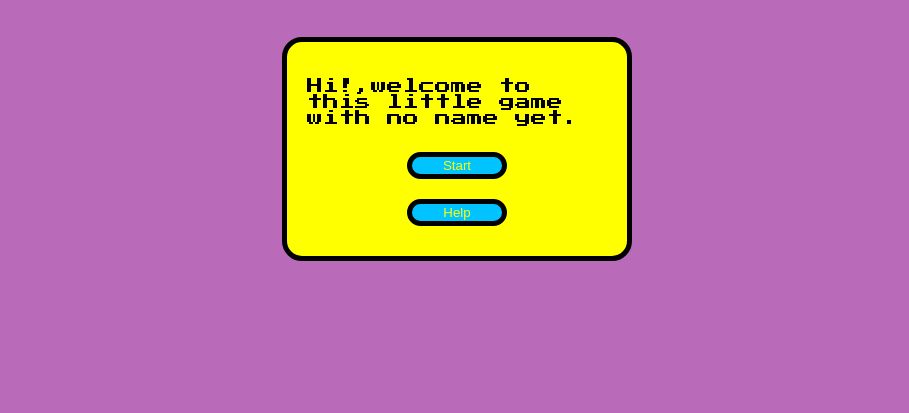
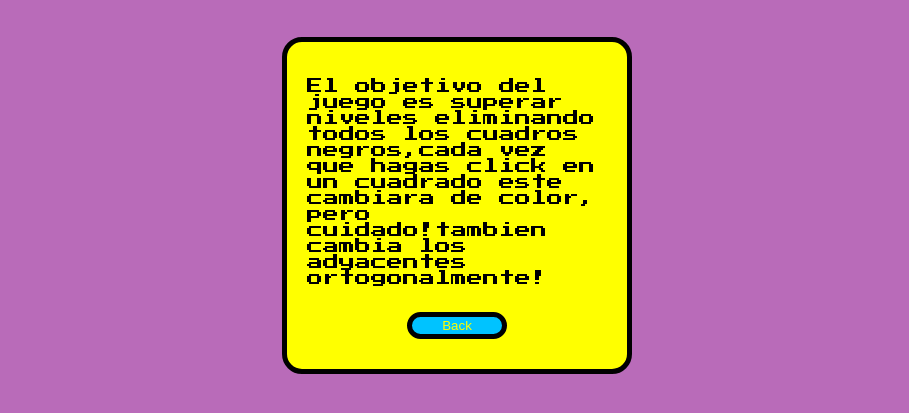
Before and after one commit to AntonioMaestreGarrido/GridGame, a plain HTML site: page index.html in a window 1280 px wide. Both pictures are taken after a click on the button "Help". Shown: the part 103-516 px from the top of the page, without its empty margins (183-1092 px from the left). Drawn offline with Linux system fonts and the light colour scheme.

Commit message:
Add files via upload

```diff
--- a/index.html
+++ b/index.html
@@ -14,8 +14,10 @@
   </head>
   <body>
     <h1>Game With No Name</h1>
+    <div id=help></div>
     <div id="inicio"></div>
     <div id="body">
+
       <div id="status">
         <p id="level">Level</p>
 
--- a/my-js-file.js
+++ b/my-js-file.js
@@ -11,10 +11,20 @@ inicio()
 
 function inicio(){
   var divInicio= document.querySelector("#inicio")
+  divInicio.innerHTML=""
   creaDomElemento("p","Hi!,welcome to this little game with no name yet.","",divInicio)
   var b1=creaDomElemento("button","Start","boton",divInicio)
   b1.addEventListener("click",startGame)
   var b2=creaDomElemento("button","Help","boton",divInicio)
+  b2.addEventListener("click",help)
+}
+function help(){
+  var divInicio= document.querySelector("#inicio")
+  divInicio.innerHTML=""
+  creaDomElemento("p","El objetivo del juego es superar niveles eliminando todos los cuadros negros,cada vez que hagas click en un cuadrado este cambiara de color, pero cuidado!tambien cambia los adyacentes ortogonalmente! ","",divInicio)
+  var b1=creaDomElemento("button","Back","boton",divInicio)
+  b1.addEventListener("click",inicio)
+
 }
 function startGame(){
   document.querySelector("#inicio").style.display="none"
```
